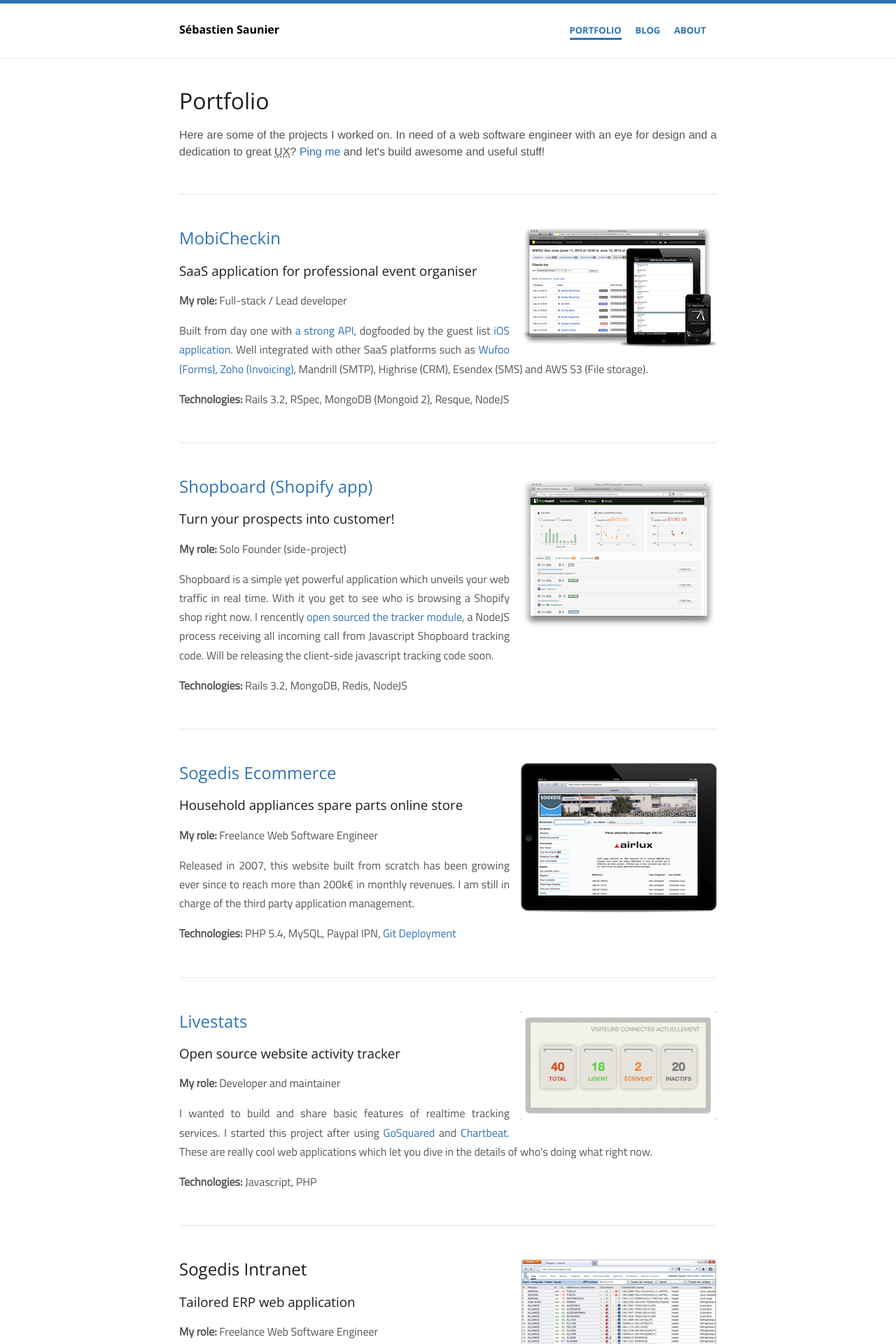
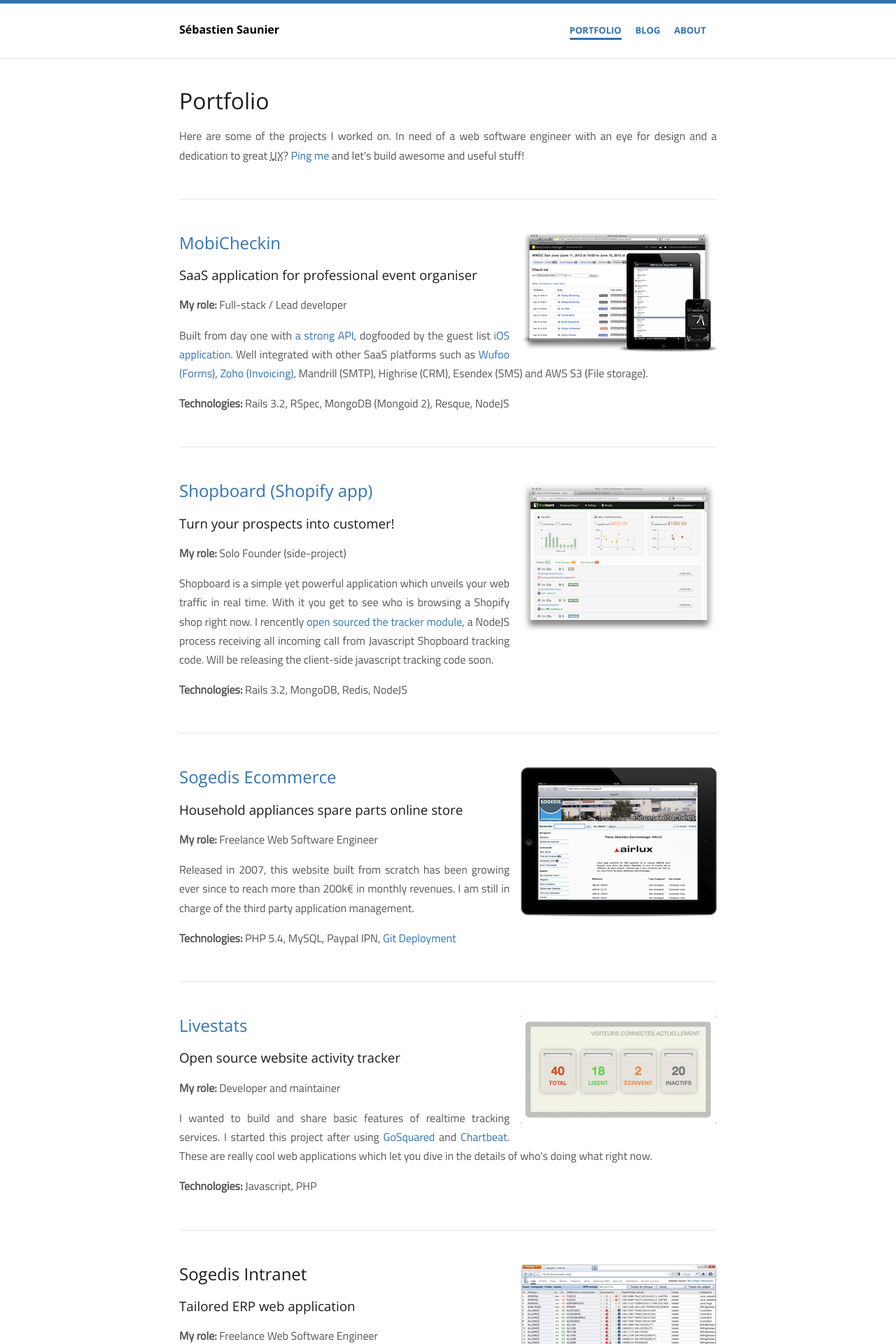
Before and after one commit to ssaunier/ssaunier.github.io, a Jekyll site: the page built from portfolio/index.html, in a window 1280 px wide. Shown: the top 1920 px of the page at 70% size. Built offline with Jekyll 4.4.1, drawn with Linux system fonts in a browser that asks for light colours; some of the changed text lies outside the part shown.

Commit message:
Better CSS

```diff
--- a/_layouts/default.html
+++ b/_layouts/default.html
@@ -46,9 +46,6 @@
       |  Homepage template inspired by <a href="http://marcgg.com/">marcgg.com</a>
       {% endif %}
     </p>
-    <p>
-      Blog content/code under the <a href="http://opensource.org/licenses/MIT">MIT License</a>
-    </p>
     {% if page.url != '/index.html' %}
       <ul class="links">
         <li><a href="https://github.com/ssaunier" title="Show me the code"><i class="icon-github"></i></a></li>
--- a/css/main.css
+++ b/css/main.css
@@ -59,7 +59,7 @@
   padding: 0 1em;
 }
 
-section, article {
+.fancy, section, article {
   font-family: "Titillium Web", Helvetica, Arial, sans-serif;
   line-height: 170%;
 }
--- a/portfolio/index.html
+++ b/portfolio/index.html
@@ -7,7 +7,7 @@
 
 <h1>Portfolio</h1>
 
-<p>
+<p class="fancy">
   Here are some of the projects I worked on. In need of
   a web software engineer with an eye for design and a dedication to great <acronym title="User Experience">UX</acronym>?
   <a href="mailto:seb+portfoliotop@saunier.me?subject=Let's work together!">Ping me</a>
@@ -210,6 +210,6 @@
   </p>
 </section>
 
-<div class="center convinced">
+<div class="fancy center convinced">
   Interested? Let's <a href="mailto:seb+portfoliobottom@saunier.me?subject=Let's work together!">get in touch</a>.
 </div>
```
